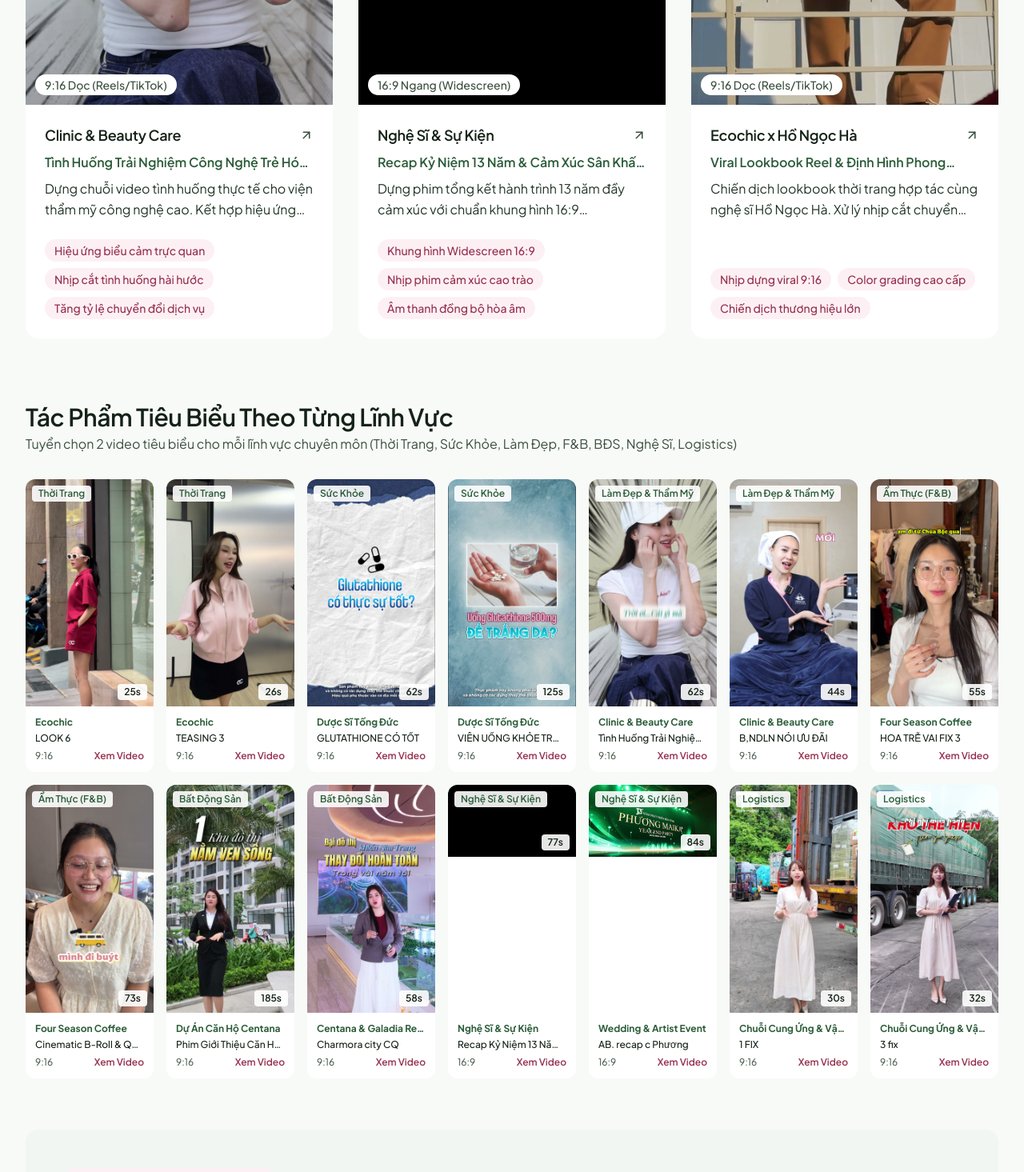
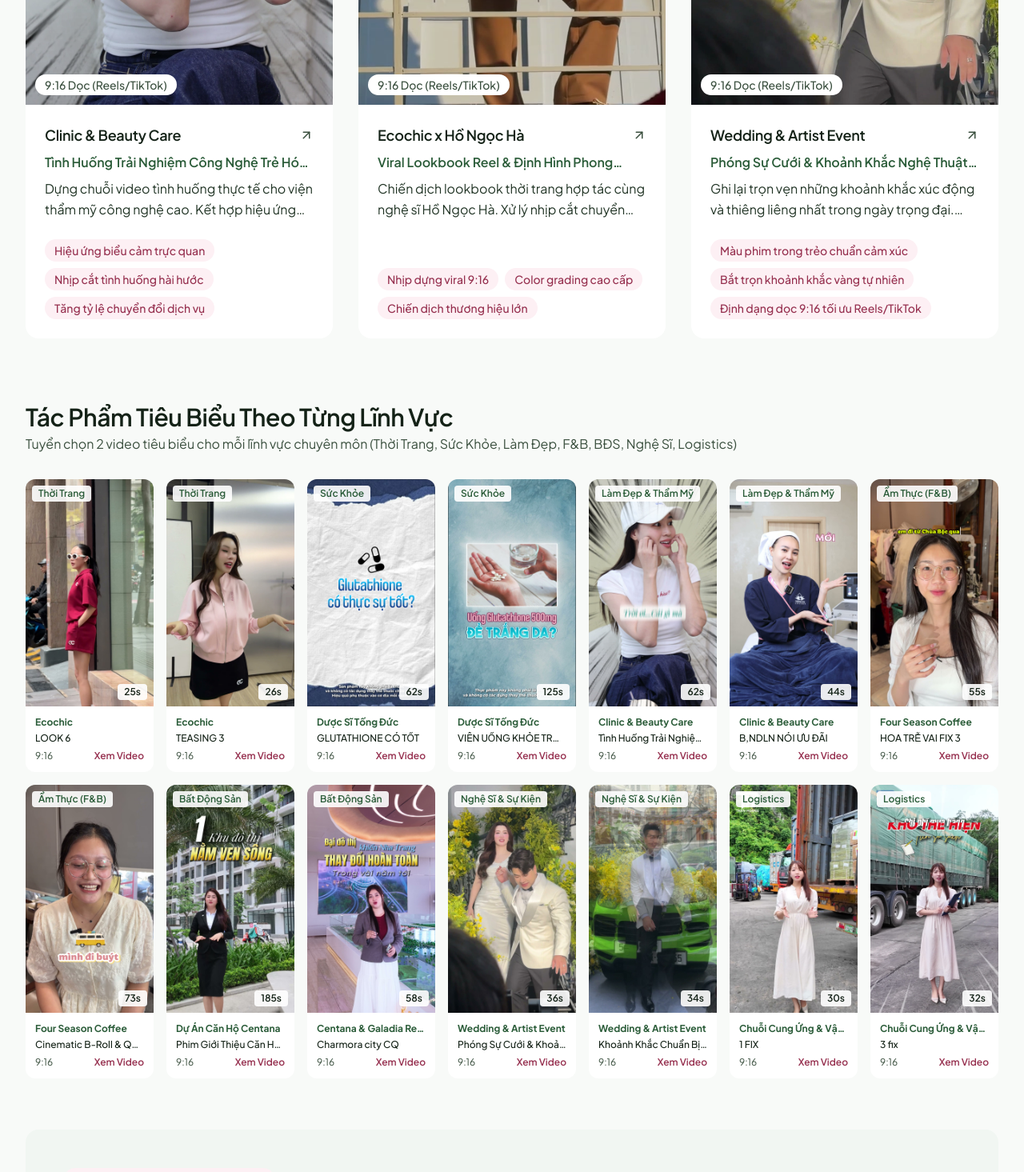
Before and after one commit to HoangMylb/portfolio-thaoquyen, a Next.js app: page / in a window 1280 px wide. Shown: the part 3640-5105 px from the top of the page at 80% size. Built offline with nearby package versions, Linux system fonts and the light colour scheme.

Commit message:
fix(media): replace 16:9 widescreen events videos with pure 9:16 vertical reels across featured and curated sections

```diff
--- a/src/components/ProjectsShowcase.tsx
+++ b/src/components/ProjectsShowcase.tsx
@@ -154,7 +154,7 @@
           {/* 14 Videos Grid */}
           <div className="grid grid-cols-1 sm:grid-cols-2 md:grid-cols-3 lg:grid-cols-4 xl:grid-cols-7 gap-4">
             {CATEGORIES.flatMap((cat) =>
-              allProjects.filter((p) => p.category === cat.id).slice(0, 2)
+              allProjects.filter((p) => p.category === cat.id && p.aspect === "9:16").slice(0, 2)
             ).map((project) => (
               <div
                 key={project.id}
--- a/src/data/portfolioData.ts
+++ b/src/data/portfolioData.ts
@@ -383,7 +383,7 @@
       "Nhịp phim cảm xúc cao trào",
       "Âm thanh đồng bộ hòa âm"
     ],
-    "isFeatured": true
+    "isFeatured": false
   },
   {
     "id": "fashion-15-look-6",
@@ -687,7 +687,7 @@
   },
   {
     "id": "events-30-10-follow-co-dau-chu-re",
-    "title": "10. follow cô dâu chú rể",
+    "title": "Phóng Sự Cưới & Khoảnh Khắc Nghệ Thuật (Follow Cô Dâu Chú Rể)",
     "client": "Wedding & Artist Event",
     "category": "events",
     "categoryName": "Nghệ Sĩ & Sự Kiện",
@@ -696,18 +696,18 @@
     "duration": "36s",
     "videoUrl": "/videos/events-30-10-follow-co-dau-chu-re.mp4",
     "thumbnailUrl": "/thumbnails/events-30-10-follow-co-dau-chu-re.jpg",
-    "headline": "10. follow cô dâu chú rể",
-    "description": "Sản phẩm video thực tế được dựng và hoàn thiện bởi Thảo Quyên cho khách hàng Wedding & Artist Event.",
+    "headline": "Phóng Sự Cưới & Khoảnh Khắc Nghệ Thuật (Follow Cô Dâu Chú Rể)",
+    "description": "Ghi lại trọn vẹn những khoảnh khắc xúc động và thiêng liêng nhất trong ngày trọng đại. Tinh chỉnh màu sắc trong trẻo chuẩn điện ảnh, nhịp cắt giàu cảm xúc kết hợp hòa âm lắng đọng.",
     "highlights": [
-      "Chuẩn màu sắc",
-      "Nhịp cắt dứt khoát",
-      "Chất lượng cao"
+      "Màu phim trong trẻo chuẩn cảm xúc",
+      "Bắt trọn khoảnh khắc vàng tự nhiên",
+      "Định dạng dọc 9:16 tối ưu Reels/TikTok"
     ],
-    "isFeatured": false
+    "isFeatured": true
   },
   {
     "id": "events-31-4-follow-chu-re",
-    "title": "4. FOLLOW CHÚ RỂ",
+    "title": "Khoảnh Khắc Chuẩn Bị Của Chú Rể",
     "client": "Wedding & Artist Event",
     "category": "events",
     "categoryName": "Nghệ Sĩ & Sự Kiện",
@@ -716,12 +716,12 @@
     "duration": "34s",
     "videoUrl": "/videos/events-31-4-follow-chu-re.mp4",
     "thumbnailUrl": "/thumbnails/events-31-4-follow-chu-re.jpg",
-    "headline": "4. FOLLOW CHÚ RỂ",
-    "description": "Sản phẩm video thực tế được dựng và hoàn thiện bởi Thảo Quyên cho khách hàng Wedding & Artist Event.",
+    "headline": "Khoảnh Khắc Chuẩn Bị Của Chú Rể",
+    "description": "Video ngắn ghi lại cảm xúc và phong thái lịch lãm của chú rể trước giờ đón dâu với nhịp cắt hiện đại và màu sắc sắc nét.",
     "highlights": [
-      "Chuẩn màu sắc",
+      "Màu sắc điện ảnh",
       "Nhịp cắt dứt khoát",
-      "Chất lượng cao"
+      "Chất lượng 9:16 sắc nét"
     ],
     "isFeatured": false
   },
```
